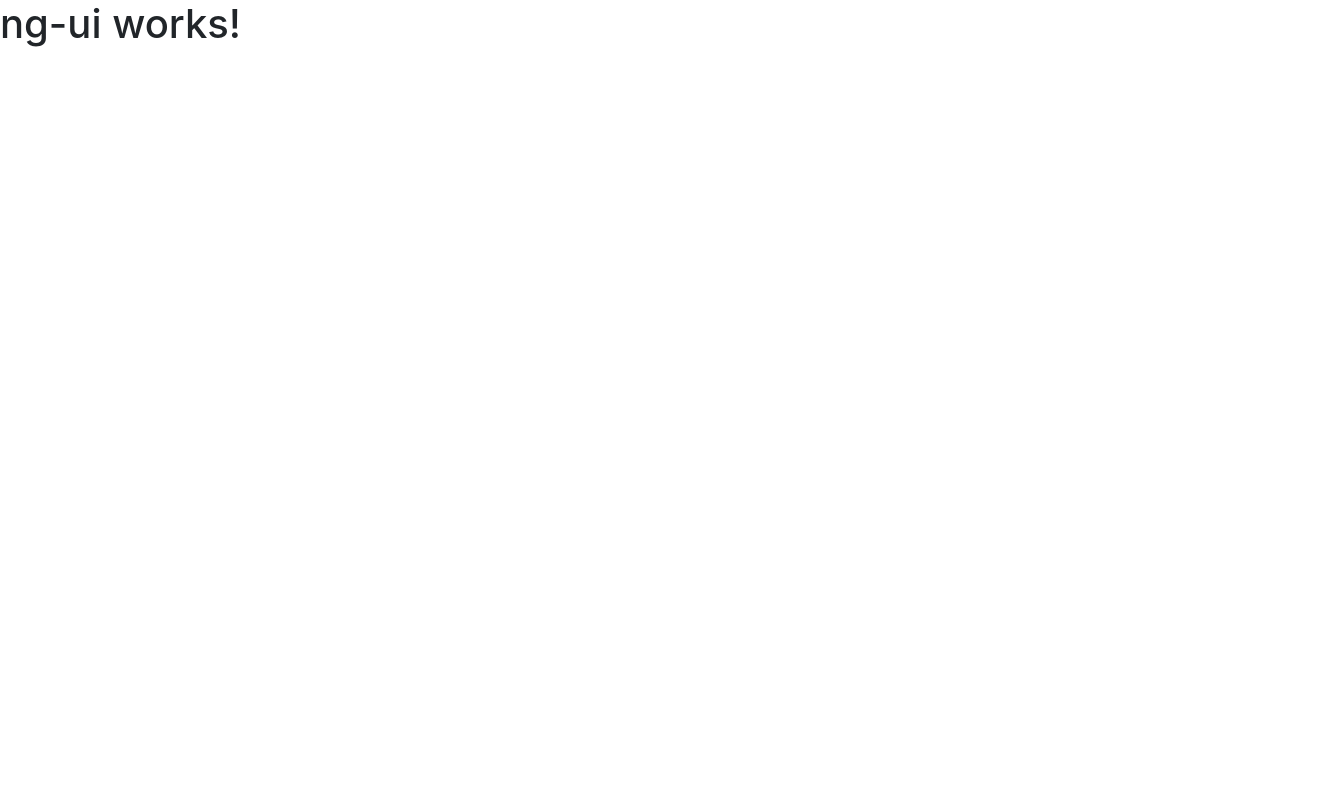
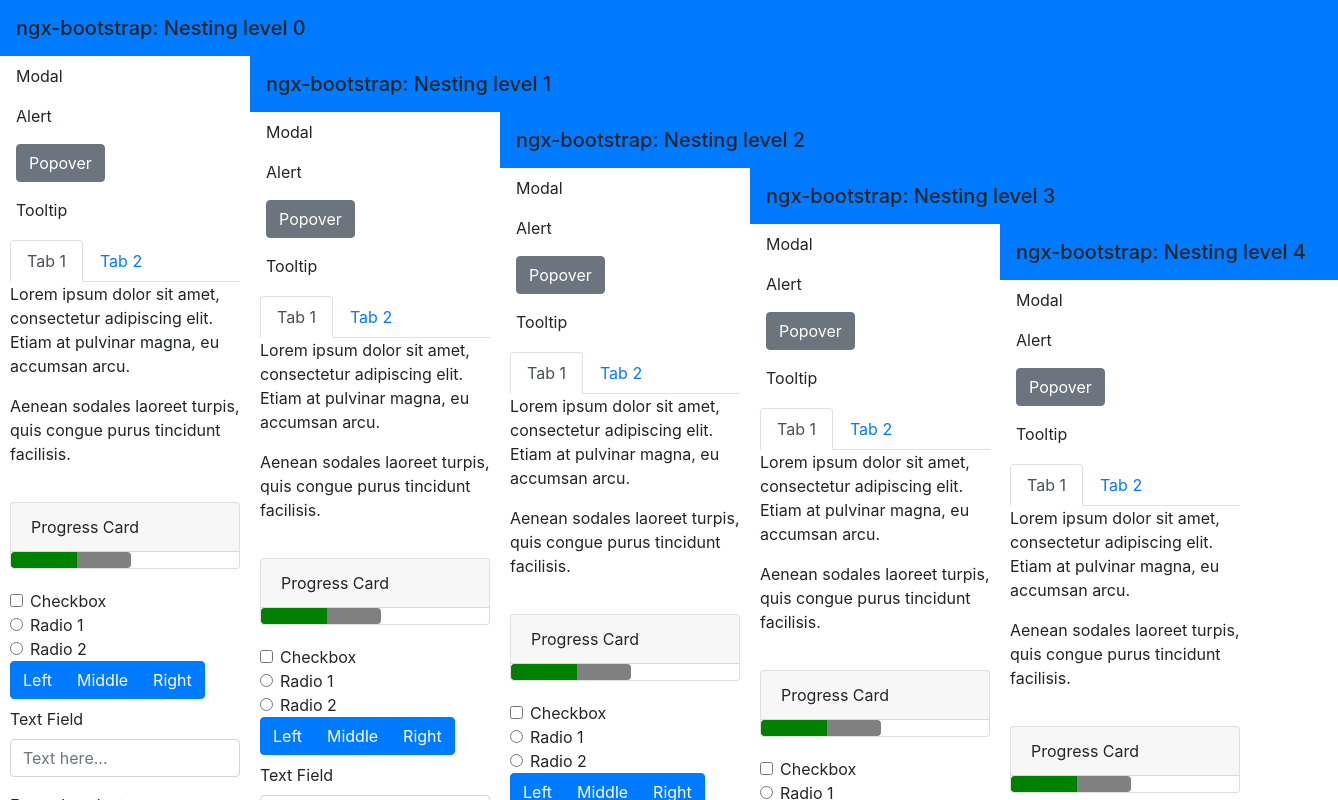
Before and after one commit to JSMike/ng-ui-study, an Angular app: page / in a window 1280 px wide. Shown: the top 800 px of the page, 1338 px wide, since content can reach past the window. Built offline with nearby package versions, Linux system fonts and the light colour scheme.

Commit message:
Add ngx-bootstrap demo

```diff
--- a/src/app/app.component.html
+++ b/src/app/app.component.html
@@ -1,4 +1 @@
-<h1>
-  {{title}}
-</h1>
-<router-outlet></router-outlet>
+<ng-ui-demo [deep]="0"></ng-ui-demo>
--- a/src/app/app.module.ts
+++ b/src/app/app.module.ts
@@ -3,18 +3,33 @@
 import { FormsModule } from '@angular/forms';
 import { HttpModule } from '@angular/http';
 
-import { AppRoutingModule } from './app-routing.module';
+import { AlertModule } from 'ngx-bootstrap/alert';
+import { ButtonsModule } from 'ngx-bootstrap/buttons';
+import { ModalModule } from 'ngx-bootstrap/modal';
+import { PopoverModule } from 'ngx-bootstrap/popover';
+import { ProgressbarModule } from 'ngx-bootstrap/progressbar';
+import { TabsModule } from 'ngx-bootstrap/tabs';
+import { TooltipModule } from 'ngx-bootstrap/tooltip';
+
 import { AppComponent } from './app.component';
+import { DemoComponent } from './demo/demo.component';
 
 @NgModule({
   declarations: [
-    AppComponent
+    AppComponent,
+    DemoComponent
   ],
   imports: [
     BrowserModule,
     FormsModule,
     HttpModule,
-    AppRoutingModule
+    AlertModule.forRoot(),
+    ButtonsModule.forRoot(),
+    ModalModule.forRoot(),
+    PopoverModule.forRoot(),
+    ProgressbarModule.forRoot(),
+    TabsModule.forRoot(),
+    TooltipModule.forRoot()
   ],
   providers: [],
   bootstrap: [AppComponent]
--- /dev/null
+++ b/src/app/demo/demo.component.html
@@ -0,0 +1,96 @@
+<nav class="navbar navbar-inverse bg-primary">
+  <h1 class="navbar-brand mb-0">ngx-bootstrap: Nesting level {{deep}}</h1>
+</nav>
+<div class="sidenav-container">
+  <div class="sidenav">
+    <nav class="nav flex-column">
+      <span class="nav-item nav-link" (click)="staticModal.show()">Modal</span>
+      <span class="nav-item nav-link" (click)="alert = true">Alert</span>
+      <span class="nav-item nav-link">
+        <button class="btn btn-secondary" placement="right" tooltip="Popover example" triggers="focus">Popover</button>
+      </span>
+      <span class="nav-item nav-link">
+        <span placement="right" tooltip="Tooltip example">Tooltip</span>
+      </span>
+    </nav>
+    <tabset>
+      <tab heading="Tab 1">
+        <p>Lorem ipsum dolor sit amet, consectetur adipiscing elit. Etiam at pulvinar magna, eu accumsan arcu.</p>
+        <p>Aenean sodales laoreet turpis, quis congue purus tincidunt facilisis.</p>
+      </tab>
+      <tab heading="Tab 2">
+        <p>Phasellus sodales diam ac justo malesuada facilisis. Proin finibus eu dui quis vehicula.</p>
+        <p>Sed non risus ac orci tempus dictum. Suspendisse potenti. Quisque ultricies feugiat risus, eget lacinia nunc maximus eu.</p>
+      </tab>
+    </tabset>
+    <div class="card">
+      <div class="card-header">Progress Card</div>
+      <div class="card-block">
+        <progress class="progress" value="55" max="100"></progress>
+      </div>
+    </div>
+    <form novalidate>
+      <div class="form-check">
+        <label class="form-check-label">
+          <input class="form-check-input" type="checkbox" name="checkbox" value="">
+          Checkbox
+        </label>
+      </div>
+      <div class="form-check">
+        <label class="form-check-label">
+          <input class="form-check-input" type="radio" name="radio" value="1">
+          Radio 1
+        </label>
+      </div>
+      <div class="form-check">
+        <label class="form-check-label">
+          <input class="form-check-input" type="radio" name="radio" value="2">
+          Radio 2
+        </label>
+      </div>
+      <div class="btn-group">
+        <label class="btn btn-primary" ngModel name="buttons"
+          btnRadio="Left">Left</label>
+        <label class="btn btn-primary" ngModel name="buttons"
+          btnRadio="Middle">Middle</label>
+        <label class="btn btn-primary" ngModel name="buttons"
+          btnRadio="Right">Right</label>
+      </div>
+      <div class="form-group">
+        <label for="textField">Text Field</label>
+        <input type="text" id="textField" class="form-control" placeholder="Text here...">
+      </div>
+      <div class="form-group">
+        <label for="selectExample">Example select menu</label>
+        <select id="selectExample" class="form-control">
+          <option>Option 1</option>
+          <option>Option 2</option>
+          <option>Option 3</option>
+        </select>
+      </div>
+      <button type="button" class="btn btn-secondary">Button <span class="close">&times;</span></button>
+  </form>
+  </div>
+  <div class="demo-content">
+    <ng-ui-demo *ngIf="deep < 4" [deep]="deep + 1"></ng-ui-demo>
+    <ng-ui-demo *ngIf="deep < 4" [deep]="deep + 1"></ng-ui-demo>
+  </div>
+</div>
+<div class="modal fade" bsModal #staticModal="bs-modal" [config]="{backdrop: 'static'}"
+     tabindex="-1" role="dialog" aria-labelledby="mySmallModalLabel" aria-hidden="true">
+  <div class="modal-dialog modal-sm">
+    <div class="modal-content">
+      <div class="modal-header">
+        <h4 class="modal-title pull-left">Static modal</h4>
+        <button type="button" class="close pull-right" aria-label="Close" (click)="staticModal.hide()">
+          <span aria-hidden="true">&times;</span>
+        </button>
+      </div>
+      <div class="modal-body">
+        This is static modal, backdrop click will not close it.
+        Click <b>&times;</b> to close modal.
+      </div>
+    </div>
+  </div>
+</div>
+<alert *ngIf="alert" type="success" [dismissible]="true" dismissOnTimeout="4000" (onClosed)="alert = false;">Alert Example</alert>
--- /dev/null
+++ b/src/app/demo/demo.component.ts
@@ -0,0 +1,16 @@
+import { Component, Input, OnInit } from '@angular/core';
+
+@Component({
+  selector: 'ng-ui-demo',
+  templateUrl: './demo.component.html',
+  styleUrls: ['./demo.component.scss']
+})
+export class DemoComponent implements OnInit {
+  @Input() deep: number;
+  alert = false;
+  constructor() { }
+
+  ngOnInit() {
+  }
+
+}
--- a/src/styles.scss
+++ b/src/styles.scss
@@ -1,3 +1,60 @@
 /* You can add global styles to this file, and also import other style files */
 @import 'variables';
-@import '../node_modules/bootstrap/scss/bootstrap';
+@import '~bootstrap/scss/bootstrap';
+
+html, body, ng-ui-root {
+  margin: 0;
+  padding: 0;
+  height: 100vh;
+  width: 100vw;
+}
+
+ng-ui-root {
+  display: flex;
+  flex: 1;
+}
+
+ng-ui-demo {
+  display: flex;
+  flex-flow: column nowrap;
+  flex: 1;
+  .sidenav-container {
+    display: flex;
+    flex: 1;
+    .sidenav {
+      width: 250px;
+      display: flex;
+      flex-flow: column nowrap;
+      overflow-y: scroll;
+      nav {
+        display: block;
+      }
+      .nav-item:hover {
+        background: #EFEFEF;
+        cursor: pointer;
+      }
+      .card, tabset {
+        display: block;
+        margin: 10px;
+      }
+      .card-block {
+        display: flex;
+        flex-flow: column nowrap;
+      }
+      form {
+        padding: 10px;
+      }
+    }
+    .demo-content {
+      display: flex;
+      flex-flow: column nowrap;
+      flex: 1;
+    }
+  }
+}
+
+alert {
+  position: absolute;
+  bottom: 0;
+  left: 15px;
+}
```
Also changed, not shown: src/app/demo/demo.component.scss (added), 1 other file (tests, documents, lock files or other folders).
